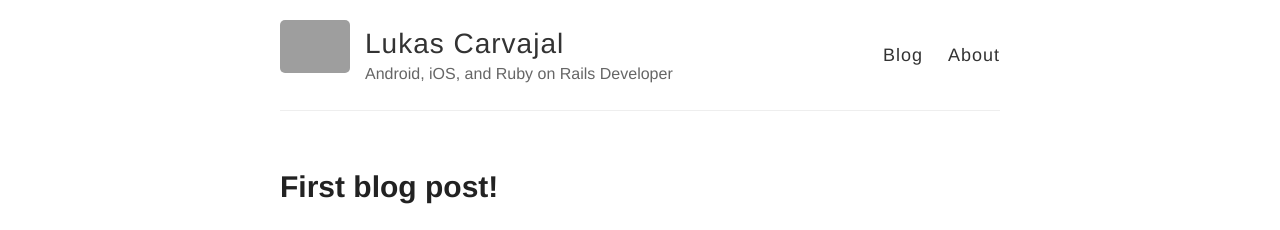
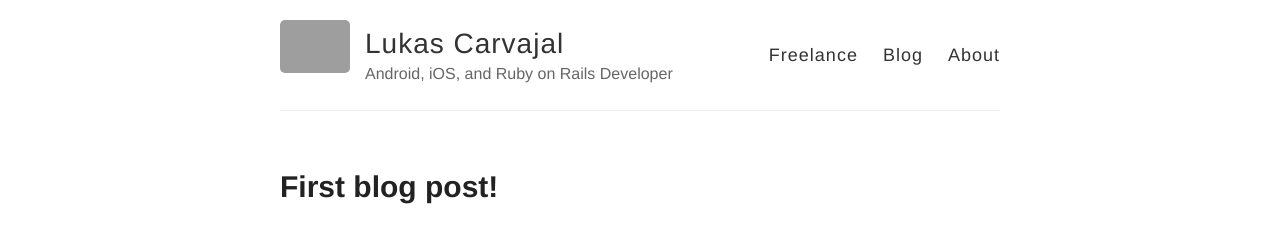
Before and after one commit to Lcarvajal/Lcarvajal.github.io, a Jekyll site: the page built from index.html, in a window 1280 px wide. Shown: the top 230 px of the page. Built offline with Jekyll 4.4.1, drawn with Linux system fonts in a browser that asks for light colours; Markdown is read by kramdown in place of the engine named in the settings; grey boxes are pictures that could not be loaded.

Commit message:
add freelance link

```diff
--- a/_layouts/default.html
+++ b/_layouts/default.html
@@ -27,6 +27,7 @@
           </div>
 
           <nav>
+		<a href="https://lukascarvajal.neocities.org">Freelance</a>
             <a href="{{ site.baseurl }}/" >Blog</a>
             <a href="{{ site.baseurl }}/about" >About</a>
           </nav>
```
